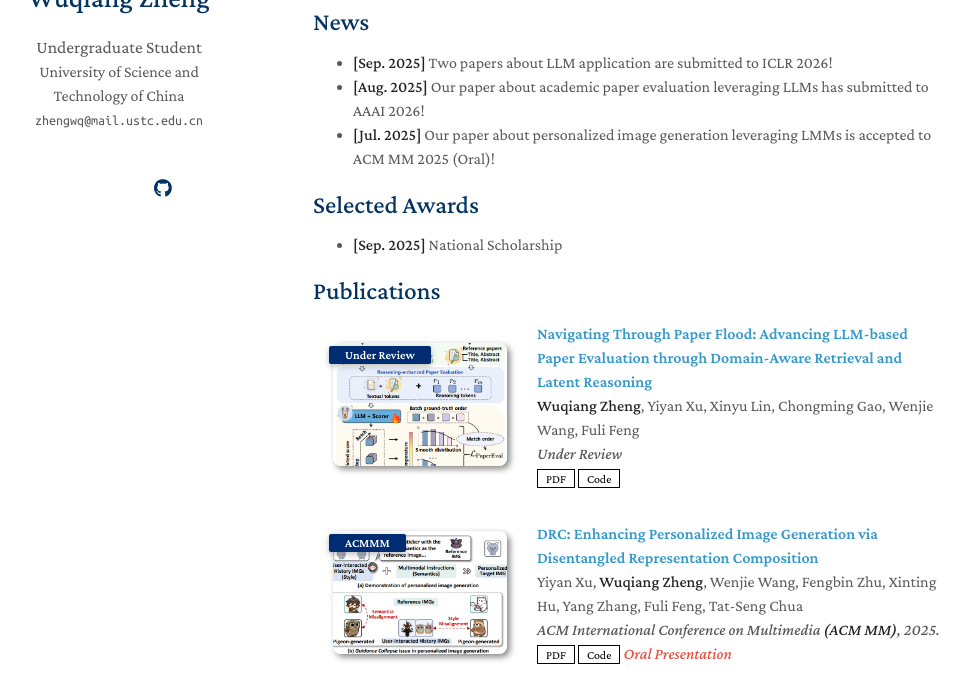
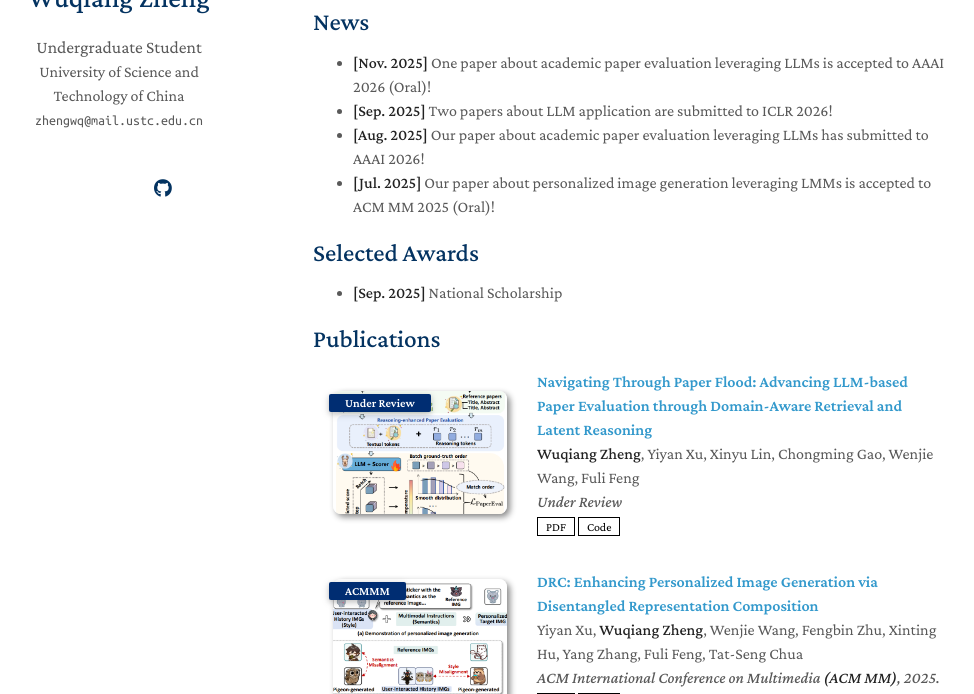
Before and after one commit to ZhengWwwq/ZhengWwwq.github.io, a Jekyll site: the page built from index.md, in a window 1280 px wide and 900 px high, scrolled down 843 px, cut to the strip 206-900 px from the top of the window. Shown: the whole strip, without its empty margins (157-1131 px from the left). Built offline with Jekyll 4.4.1, drawn with Linux system fonts in a browser that asks for light colours; a style sheet for code colours, icons or effects is not loaded; our own code applies the rules of GitHub Pages for plain Markdown files.

Commit message:
Update index.md

```diff
--- a/index.md
+++ b/index.md
@@ -55,6 +55,7 @@ My research interests focus on advancing the training of Large Language Models t
 
 ## News
 
+- **[Nov. 2025]** One paper about academic paper evaluation leveraging LLMs is accepted to AAAI 2026 (Oral)!
 - **[Sep. 2025]** Two papers about LLM application are submitted to ICLR 2026!
 - **[Aug. 2025]** Our paper about academic paper evaluation leveraging LLMs has submitted to AAAI 2026!
 - **[Jul. 2025]** Our paper about personalized image generation leveraging LMMs is accepted to ACM MM 2025 (Oral)!
```
